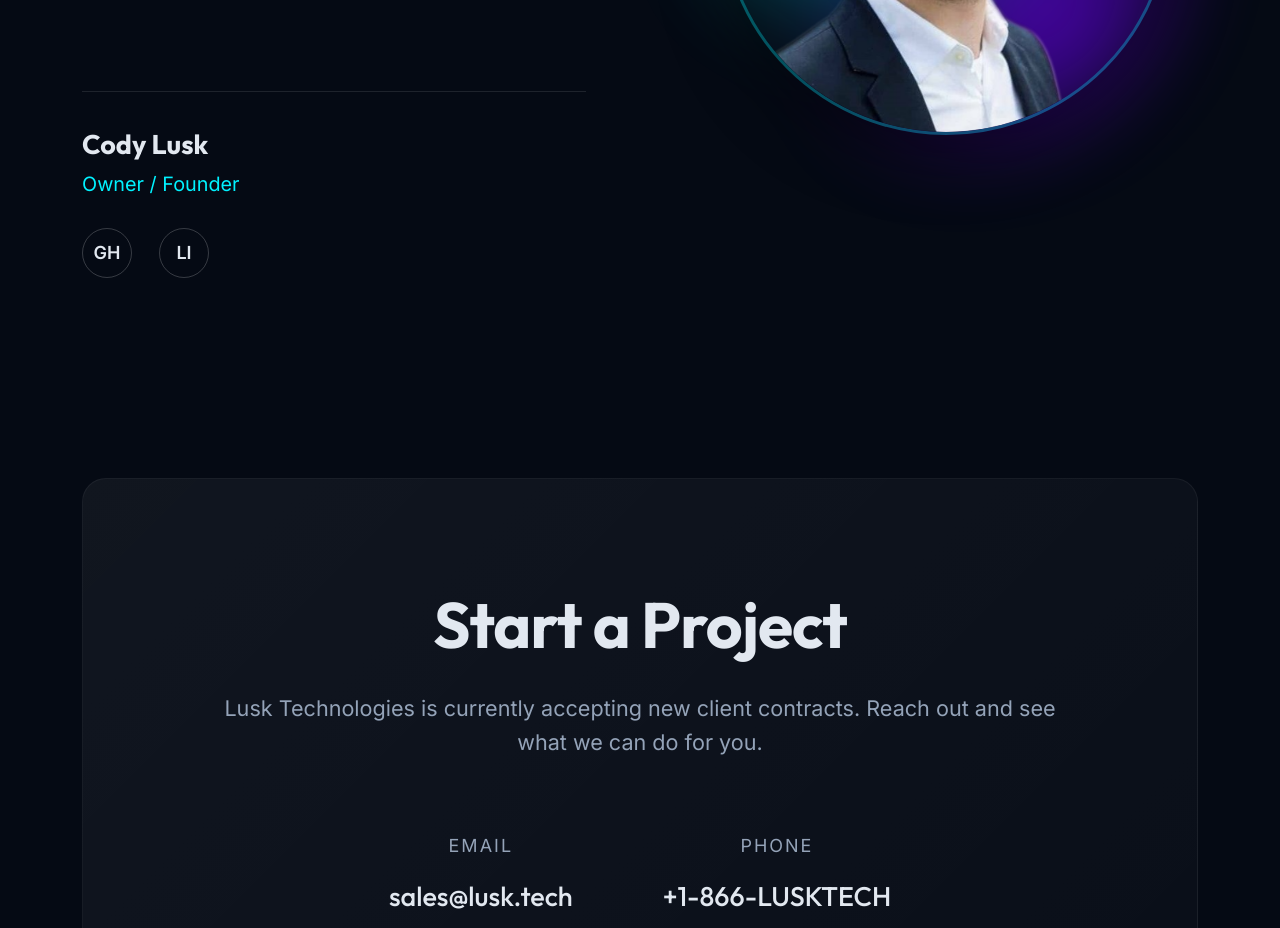
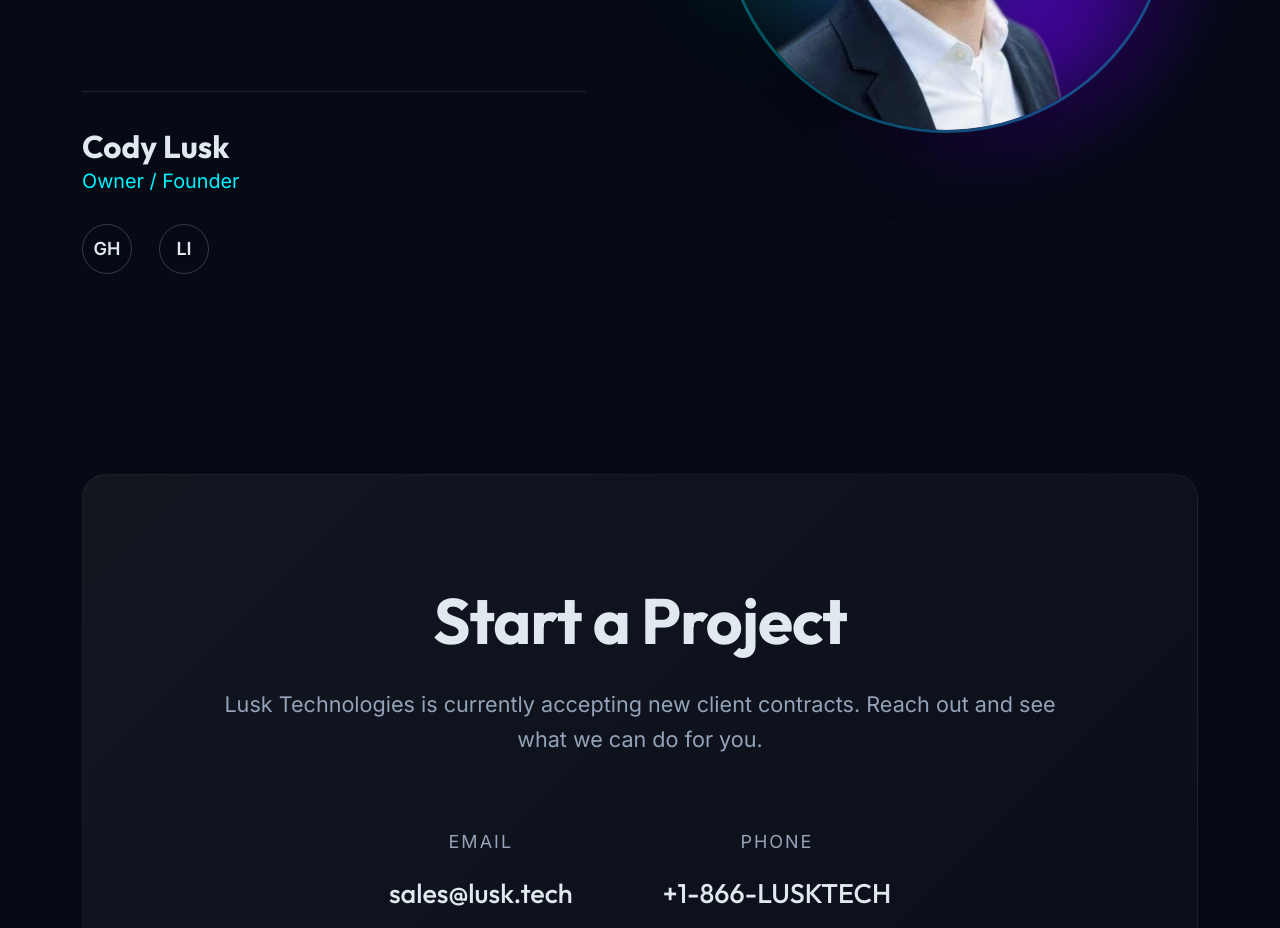
Before and after one commit to LUSKTECH/lusk.tech, a React (Vite) app: page / in a window 1280 px wide. Shown: the part 4180-5108 px from the top of the page. Built offline with nearby package versions, Linux system fonts and the light colour scheme.

Commit message:
fix: accessibility issues - heading order and redundant alt text
- Change h4 to h3 in About.jsx for proper heading hierarchy (h2 → h3)
- Set empty alt on Header logomark since adjacent text provides label
- Update tests to match new accessibility-compliant markup

```diff
--- a/src/components/About.jsx
+++ b/src/components/About.jsx
@@ -45,7 +45,7 @@
                         transition={{ duration: 0.6 }}
                     >
                         <div className="founder-info">
-                            <h4>Cody Lusk</h4>
+                            <h3>Cody Lusk</h3>
                             <span className="role">Owner / Founder</span>
                             <div className="social-links">
                                 <a href="https://github.com/lusky3" target="_blank" aria-label="Github">GH</a>
--- a/src/components/Header.jsx
+++ b/src/components/Header.jsx
@@ -43,7 +43,7 @@
                 <Link to="/" className="logo" style={{ display: 'flex', alignItems: 'center', gap: '1rem' }}>
                     <img
                         src="/logos/logomark-white.svg"
-                        alt="Lusk Technologies"
+                        alt=""
                         style={{ height: scrolled ? '45px' : '55px', transition: 'height 0.3s ease' }}
                     />
                     <span className="logo-text" style={{
```
Also changed, not shown: 2 other files (tests, documents, lock files or other folders).
